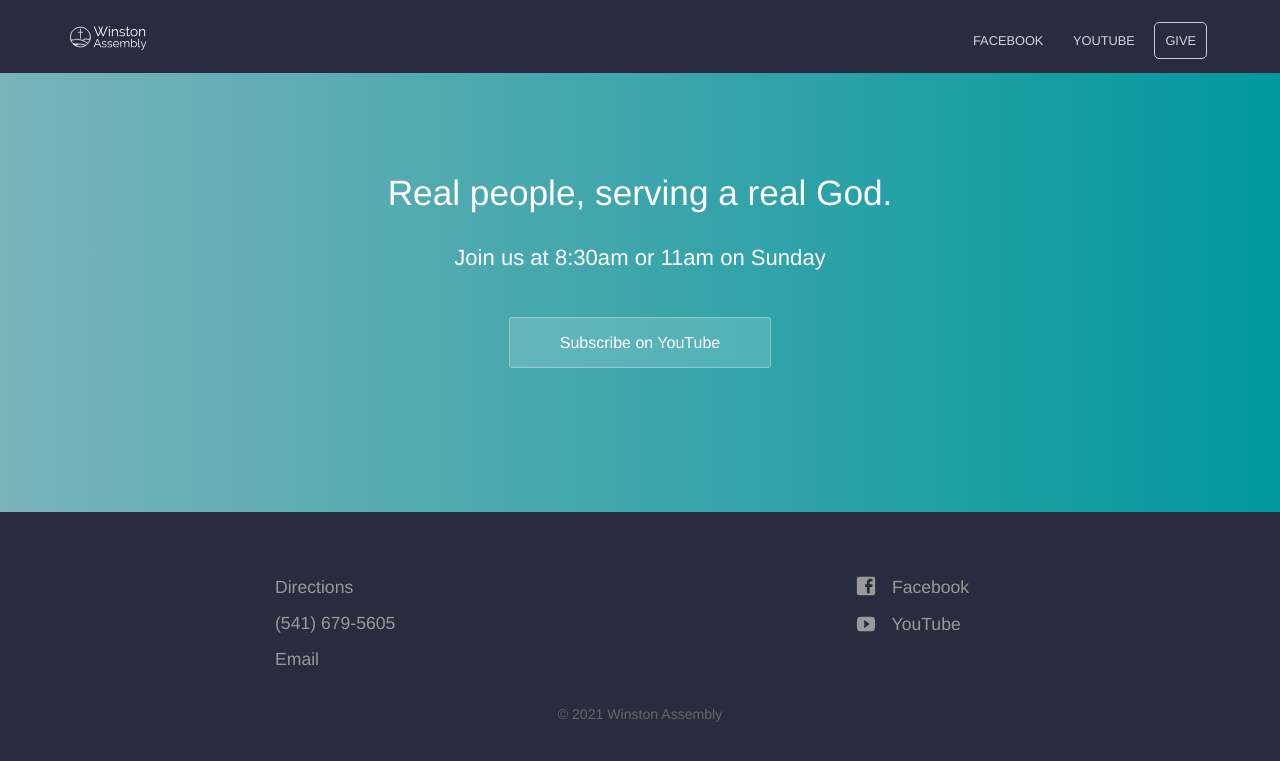
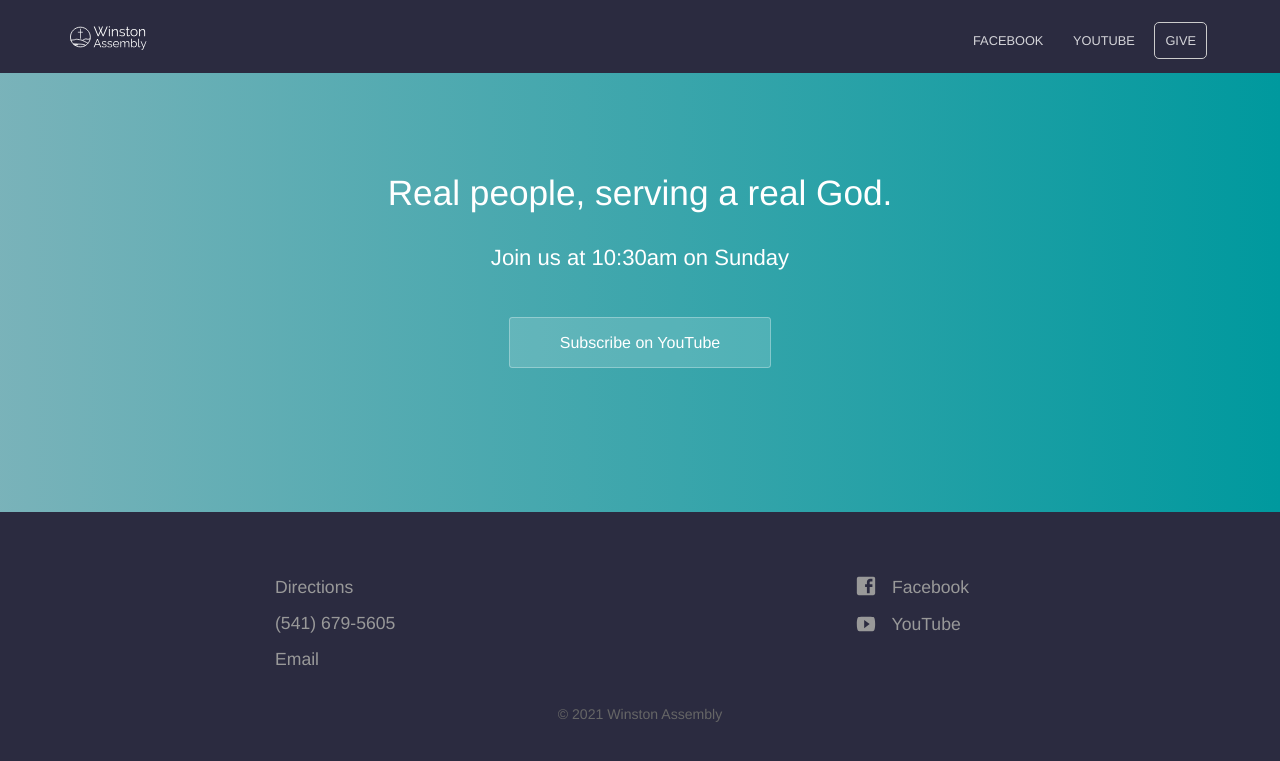
Before and after one commit to CloudCannon/hydra-jekyll-template, a Jekyll site: the page built from index.html, in a window 1280 px wide. Shown: the top 761 px of the page. Built offline with Jekyll 4.4.1, drawn with Linux system fonts in a browser that asks for light colours.

Commit message:
Update index.html
update the Sunday service time

```diff
--- a/index.html
+++ b/index.html
@@ -5,7 +5,7 @@ description: Real people, serving a real God.
 <section class="hero">
 	<div class="text-container">
 		<h2 class="editable">Real people, serving a real God.</h2>
-		<p class="subtext editable"> Join us at 8:30am or 11am on Sunday</p>
+		<p class="subtext editable"> Join us at 10:30am on Sunday</p>
 		<div class="cta button alt"><a href="https://www.youtube.com/channel/UCQzK8bAIBWbO0aI6OZpbGIA">Subscribe on YouTube</a></div>
 	</div>
 </section>
```
